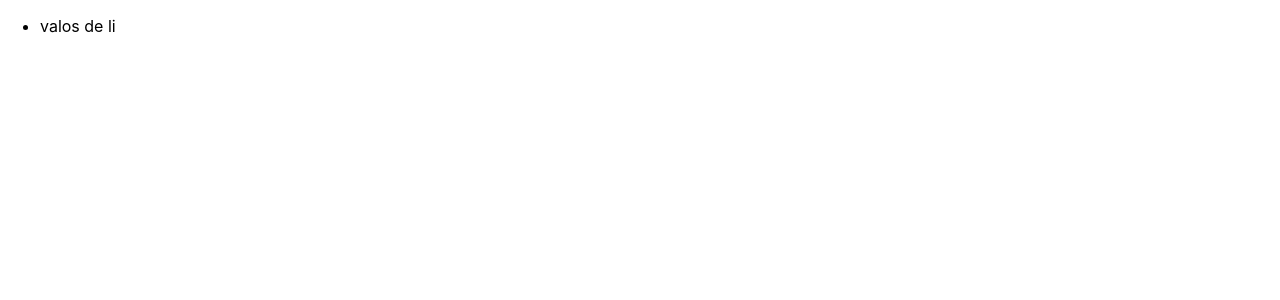
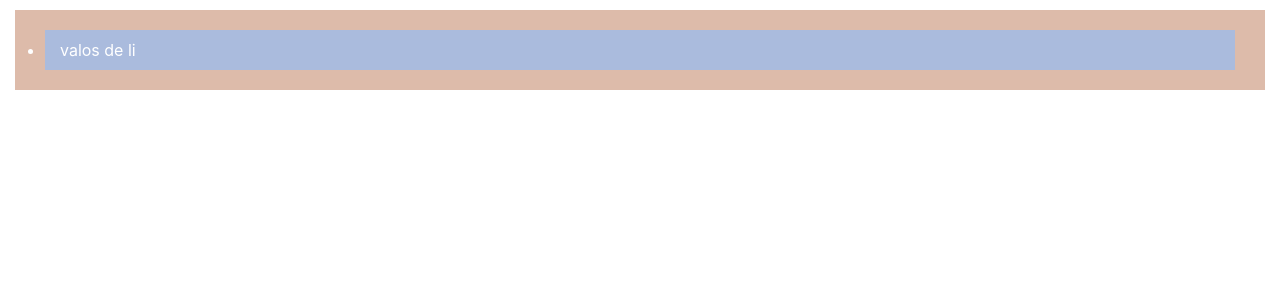
Before and after one commit to fitocr97/learn-react, a React (Create React App) app: page / in a window 1280 px wide. Shown: the top 300 px of the page. Built offline with nearby package versions, Linux system fonts and the light colour scheme.

Commit message:
agregar estilos inline a componente en react

```diff
--- a/src/App.js
+++ b/src/App.js
@@ -1,6 +1,6 @@
 import logo from './logo.svg';
 import './App.css';
-
+/*
 const Li = ({ children}) => {
   return (
     <li className='ccs-class'> {children} </li>
@@ -14,5 +14,30 @@ function App() {
     </ul>
   );
 }
+*/
+
+/* agregando estilos a componentes inline */
+//puede ser funcion variable
+const estilo = (bg) => ({
+  backgroundColor: bg,
+  color:  '#ffff',
+  padding: '10px 15px',
+  margin: '10px 15px'
+})
+
+const Li = ({ children}) => {
+  return (
+    <li style={estilo('#abd')}  className='ccs-class'> {children} </li> //se llama el estilo al componente
+  )
+}
+
+function App() {
+  return (
+    <ul style={estilo('#dba')} className='ul-css'>
+      <Li estado="activo"> valos de li</Li>
+    </ul>
+  );
+}
+
 
 export default App;
```
